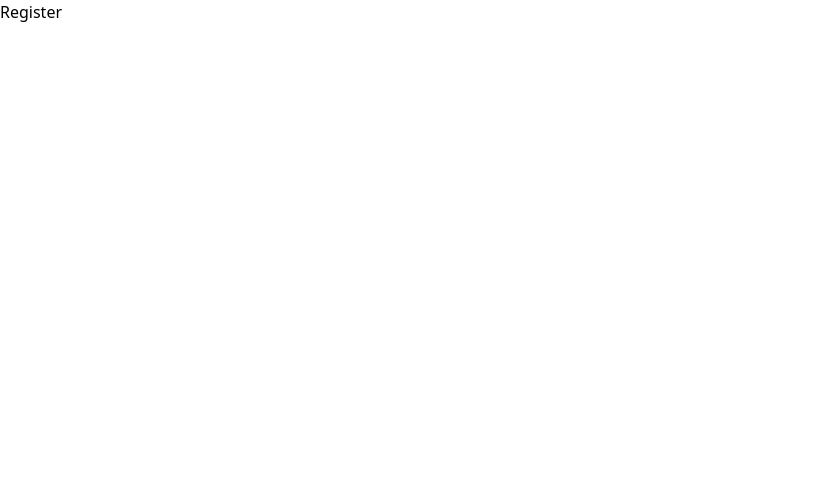
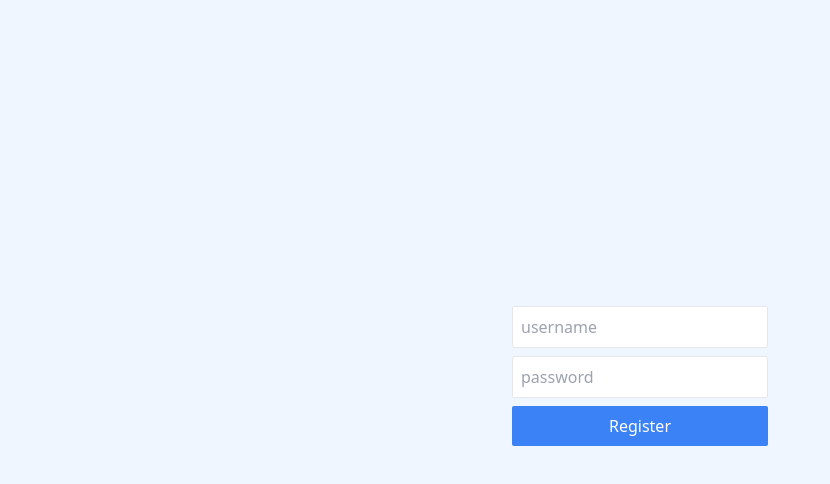
Before and after one commit to SahilPB11/Live-Chat-Application-React, a React (Vite) app in the folder client/: page / in a window 1280 px wide. Shown: the top 484 px of the page, without its empty margins (0-830 px from the left). Built offline with nearby package versions, Linux system fonts and the light colour scheme.

Commit message:
Register page design is ready

```diff
--- a/client/src/Registration/Register.jsx
+++ b/client/src/Registration/Register.jsx
@@ -1,7 +1,31 @@
-import React from "react";
+import React, { useState } from "react";
 
 const Register = () => {
-  return <div>Register</div>;
+  const [userName, setUserName] = useState("");
+  const [password, setPassword] = useState("");
+  return (
+    <div className="bg-blue-50 h-screen flex items-center">
+      <form className="w-64 mx-auto mb-12">
+        <input
+          type="text"
+          placeholder="username"
+          value={userName}
+          onChange={(e) => setUserName(e.target.value)}
+          className="block w-full rounded-sm p-2 mb-2 border"
+        />
+        <input
+          type="password"
+          placeholder="password"
+          value={password}
+          onChange={(e) => setPassword(e.target.value)}
+          className="block w-full rounded-sm p-2 mb-2 border"
+        />
+        <button className="bg-blue-500 text-white block w-full rounded-sm p-2">
+          Register
+        </button>
+      </form>
+    </div>
+  );
 };
 
 export default Register;
```
